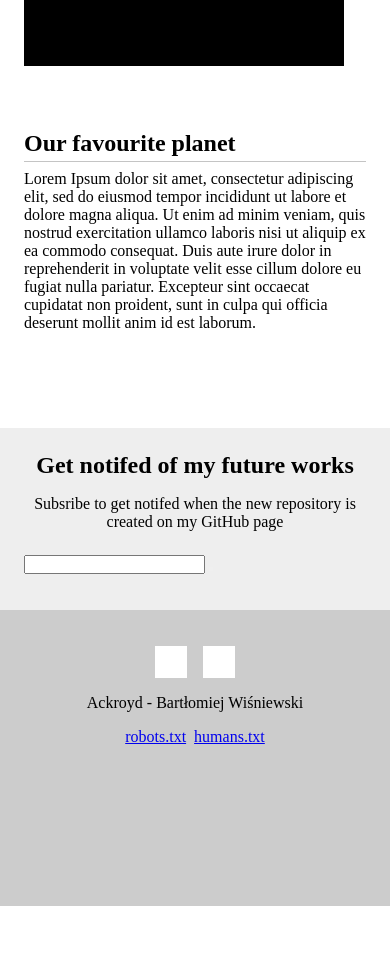
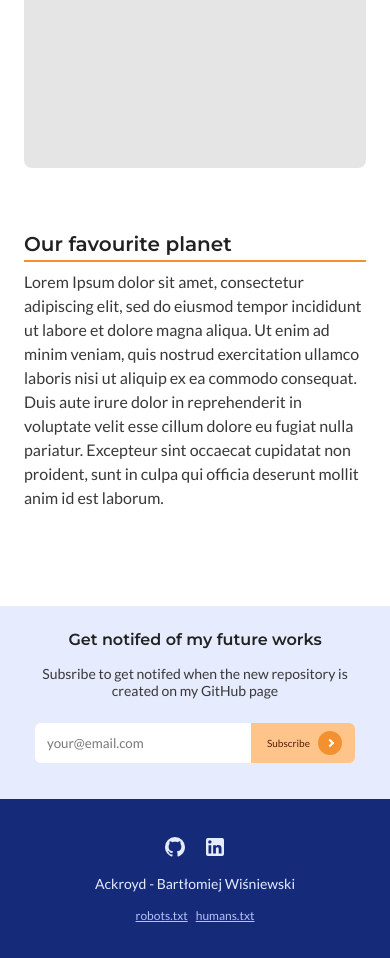
Before and after one commit to wisnie/ackroyd, a website built with Parcel: page src/pages/index.html in a window 390 px wide. Shown: the part 720-1678 px from the top of the page. Before the commit the page ends 1626 px from the top, so only its background shows below. Built offline with nearby package versions, Linux system fonts and the light colour scheme.

Commit message:
feat: add styles for mobile version

```diff
--- a/src/pages/index.html
+++ b/src/pages/index.html
@@ -4,8 +4,8 @@
     <meta charset="UTF-8" />
     <meta http-equiv="X-UA-Compatible" content="IE=edge" />
     <meta name="viewport" content="width=device-width, initial-scale=1.0" />
+    <link rel="stylesheet" href="/src/styles/vars.css" />
     <link rel="stylesheet" href="/src/styles/index.css" />
-    <link rel="stylesheet" href="/src/styles/vars.css" />
     <link rel="preconnect" href="https://fonts.googleapis.com" />
     <link rel="preconnect" href="https://fonts.gstatic.com" crossorigin />
     <link
@@ -16,13 +16,15 @@
   </head>
   <body>
     <nav class="nav">
-      <h2 class="heading">Ackroyd</h2>
+      <a href="/src/pages/index.html">
+        <img src="/src/icons/logo.svg" alt="Ackroyd brand logo" />
+      </a>
       <ul class="nav-list">
         <li class="nav-item">
-          <a href=""> Home </a>
+          <a class="nav-link nav-active-link" href="">Home</a>
         </li>
         <li class="nav-item">
-          <a href=""> Moon </a>
+          <a class="nav-link" href="">Moon</a>
         </li>
       </ul>
     </nav>
@@ -68,20 +70,40 @@
         page
       </p>
       <div class="newsletter-box">
-        <input class="newsletter-input" type="text" />
-        <button class="newsletter-button"></button>
+        <input
+          class="newsletter-input"
+          placeholder="your@email.com"
+          type="text"
+        /><button class="newsletter-button" disabled>
+          Subscribe
+          <div class="button-icon"></div>
+        </button>
       </div>
     </section>
 
     <footer class="footer">
       <ul class="footer-list">
-        <li class="footer-item"></li>
-        <li class="footer-item"></li>
+        <li class="footer-item">
+          <svg class="footer-icon" viewBox="0 0 24 24">
+            <path
+              fill="#e6ebfe"
+              d="M12,2A10,10 0 0,0 2,12C2,16.42 4.87,20.17 8.84,21.5C9.34,21.58 9.5,21.27 9.5,21C9.5,20.77 9.5,20.14 9.5,19.31C6.73,19.91 6.14,17.97 6.14,17.97C5.68,16.81 5.03,16.5 5.03,16.5C4.12,15.88 5.1,15.9 5.1,15.9C6.1,15.97 6.63,16.93 6.63,16.93C7.5,18.45 8.97,18 9.54,17.76C9.63,17.11 9.89,16.67 10.17,16.42C7.95,16.17 5.62,15.31 5.62,11.5C5.62,10.39 6,9.5 6.65,8.79C6.55,8.54 6.2,7.5 6.75,6.15C6.75,6.15 7.59,5.88 9.5,7.17C10.29,6.95 11.15,6.84 12,6.84C12.85,6.84 13.71,6.95 14.5,7.17C16.41,5.88 17.25,6.15 17.25,6.15C17.8,7.5 17.45,8.54 17.35,8.79C18,9.5 18.38,10.39 18.38,11.5C18.38,15.32 16.04,16.16 13.81,16.41C14.17,16.72 14.5,17.33 14.5,18.26C14.5,19.6 14.5,20.68 14.5,21C14.5,21.27 14.66,21.59 15.17,21.5C19.14,20.16 22,16.42 22,12A10,10 0 0,0 12,2Z"
+            />
+          </svg>
+        </li>
+        <li class="footer-item">
+          <svg class="footer-icon" viewBox="0 0 24 24">
+            <path
+              fill="#e6ebfe"
+              d="M19 3A2 2 0 0 1 21 5V19A2 2 0 0 1 19 21H5A2 2 0 0 1 3 19V5A2 2 0 0 1 5 3H19M18.5 18.5V13.2A3.26 3.26 0 0 0 15.24 9.94C14.39 9.94 13.4 10.46 12.92 11.24V10.13H10.13V18.5H12.92V13.57C12.92 12.8 13.54 12.17 14.31 12.17A1.4 1.4 0 0 1 15.71 13.57V18.5H18.5M6.88 8.56A1.68 1.68 0 0 0 8.56 6.88C8.56 5.95 7.81 5.19 6.88 5.19A1.69 1.69 0 0 0 5.19 6.88C5.19 7.81 5.95 8.56 6.88 8.56M8.27 18.5V10.13H5.5V18.5H8.27Z"
+            />
+          </svg>
+        </li>
       </ul>
       <span class="author">Ackroyd - Bartłomiej Wiśniewski</span>
       <div class="footer-links">
-        <a href="#">robots.txt</a>
-        <a href="#">humans.txt</a>
+        <a class="footer-link" href="#">robots.txt</a>
+        <a class="footer-link" href="#">humans.txt</a>
       </div>
     </footer>
   </body>
--- a/src/styles/index.css
+++ b/src/styles/index.css
@@ -1,5 +1,44 @@
 /* font-family: 'Lato', sans-serif;
 font-family: 'Montserrat', sans-serif; */
+*,
+*::before,
+*::after {
+  box-sizing: border-box;
+  padding: 0;
+  margin: 0;
+}
+
+:root {
+  --gray-100: #f5f5f5;
+  --gray-200: #e5e5e5;
+  --gray-300: #dbdbdb;
+  --gray-400: #a1a1a1;
+  --gray-500: #787878;
+  --gray-600: #5c5c5c;
+  --gray-700: #4d4d4d;
+  --gray-800: #383838;
+  --gray-900: #212121;
+
+  --blue-100: #e6ebfe;
+  --blue-200: #b3c1f4;
+  --blue-300: #7d94e8;
+  --blue-400: #647dd8;
+  --blue-500: #405bbf;
+  --blue-600: #3250bd;
+  --blue-700: #2743aa;
+  --blue-800: #1b379d;
+  --blue-900: #152b79;
+
+  --orange-100: #fdeddd;
+  --orange-200: #fed6ae;
+  --orange-300: #fec48a;
+  --orange-400: #f8a34f;
+  --orange-500: #f39130;
+  --orange-600: #b24f2e;
+  --orange-700: #974830;
+  --orange-800: #8e402e;
+  --orange-900: #571b0f;
+}
 
 .nav {
   display: flex;
@@ -8,7 +47,7 @@ font-family: 'Montserrat', sans-serif; */
   align-items: center;
   height: 4rem;
   width: 100%;
-  background: #c4c4c4;
+  background: var(--blue-100);
   padding: 0 1.5rem;
 }
 
@@ -16,7 +55,29 @@ font-family: 'Montserrat', sans-serif; */
   display: flex;
   flex-direction: row;
   gap: 1rem;
+  height: 100%;
   list-style-type: none;
+}
+
+.nav-item {
+  height: 100%;
+  display: flex;
+  align-items: center;
+}
+
+.nav-link {
+  display: flex;
+  align-items: center;
+  height: 100%;
+  font-family: "Lato", sans-serif;
+  text-decoration: none;
+  color: var(--blue-300);
+  border-bottom: 0.25rem solid transparent;
+}
+
+.nav-active-link {
+  color: var(--blue-500);
+  border-bottom: 0.25rem solid var(--blue-500);
 }
 
 .main {
@@ -33,9 +94,10 @@ font-family: 'Montserrat', sans-serif; */
 }
 
 .cover {
-  width: 20rem;
-  height: 12rem;
-  background: #000;
+  width: 100%;
+  border-radius: 0.5rem;
+  background: #e5e5e5;
+  aspect-ratio: 10 / 6;
 }
 
 .section-content {
@@ -46,39 +108,121 @@ font-family: 'Montserrat', sans-serif; */
 
 .section-heading {
   padding-bottom: 0.25rem;
-  border-bottom: 1px solid #c4c4c4;
+  border-bottom: 2px solid var(--orange-500);
+  font-family: "Montserrat", sans-serif;
+  font-weight: 600;
+  font-size: 1.25rem;
+  color: var(--gray-900);
 }
 
 .section-paragraph {
+  font-family: "Lato", sans-serif;
+  font-weight: 400;
+  font-size: 1rem;
+  line-height: 1.5rem;
+  color: var(--gray-800);
 }
 
 .newsletter-section {
+  display: flex;
+  flex-direction: column;
+  align-items: center;
   padding: 1.5rem;
   padding-bottom: 2.25rem;
-  background: #eee;
+  background-color: var(--blue-100);
 }
 
 .newsletter-heading {
+  font-family: "Montserrat", sans-serif;
+  font-weight: 600;
+  font-size: 1rem;
+  color: var(--gray-900);
   text-align: center;
   margin-bottom: 1rem;
 }
 
 .newsletter-paragraph {
+  font-family: "Lato", sans-serif;
+  font-weight: 400;
+  font-size: 0.875rem;
+  color: var(--gray-800);
   text-align: center;
   margin-bottom: 1.5rem;
 }
 
 .newsletter-box {
+  display: flex;
   width: 100%;
   max-width: 20rem;
   border-radius: 0.375rem;
+}
+
+.newsletter-input {
+  flex: 1;
+  height: 2.5rem;
+  padding-left: 0.75rem;
+  border-top-left-radius: 0.375rem;
+  border-bottom-left-radius: 0.375rem;
+  border: none;
+}
+
+.newsletter-input::placeholder {
+  font-family: "Lato", sans-serif;
+  font-weight: 400;
+  color: var(--gray-500);
+}
+
+.newsletter-button {
+  flex-shrink: 0;
+  flex-grow: 0;
+
+  display: flex;
+  flex-direction: row;
+  align-items: center;
+  height: 2.5rem;
+  width: 6.5rem;
+  padding: 0 0.5rem 0 1rem;
+  border-top-right-radius: 0.375rem;
+  border-bottom-right-radius: 0.375rem;
+  border: none;
+
+  font-family: "Lato", sans-serif;
+  font-weight: 400;
+  font-size: 0.625rem;
+  color: var(--orange-900);
+  cursor: pointer;
+}
+
+.newsletter-button:disabled {
+  background-color: var(--orange-300);
+}
+
+.button-icon {
+  position: relative;
+  height: 1.5rem;
+  width: 1.5rem;
+  margin-left: 0.5rem;
+  border-radius: 2rem;
+  background-color: var(--orange-500);
+}
+
+.button-icon::before {
+  content: "";
+  position: absolute;
+  width: 0.375rem;
+  height: 0.375rem;
+  top: 50%;
+  left: 50%;
+  transform: translate(-50%, -50%) rotate(45deg);
+  border-top: 2px solid white;
+  border-right: 2px solid white;
 }
 
 .footer {
   display: flex;
   flex-direction: column;
   padding: 2.25rem 2rem 10rem;
-  background: #ccc;
+  background: var(--blue-900);
 }
 
 .footer-list {
@@ -90,15 +234,23 @@ font-family: 'Montserrat', sans-serif; */
 }
 
 .footer-item {
-  width: 2rem;
-  height: 2rem;
-  background: #fff;
+  width: 1.5rem;
+  height: 1.5rem;
   margin-bottom: 1rem;
 }
 
+.footer-icon {
+  width: 1.5rem;
+  height: 1.5rem;
+}
+
 .author {
+  margin-bottom: 1rem;
   text-align: center;
-  margin-bottom: 1rem;
+  font-family: "Lato", sans-serif;
+  font-weight: 400;
+  font-size: 0.875rem;
+  color: var(--blue-100);
 }
 
 .footer-links {
@@ -107,3 +259,14 @@ font-family: 'Montserrat', sans-serif; */
   gap: 0.5rem;
   justify-content: center;
 }
+
+.footer-link {
+  text-align: center;
+  font-family: "Lato", sans-serif;
+  font-weight: 400;
+  font-size: 0.75rem;
+  color: var(--blue-200);
+}
+
+@media screen and (min-width: 52rem) {
+}
```
Also changed, not shown: src/icons/logo.svg (added).
